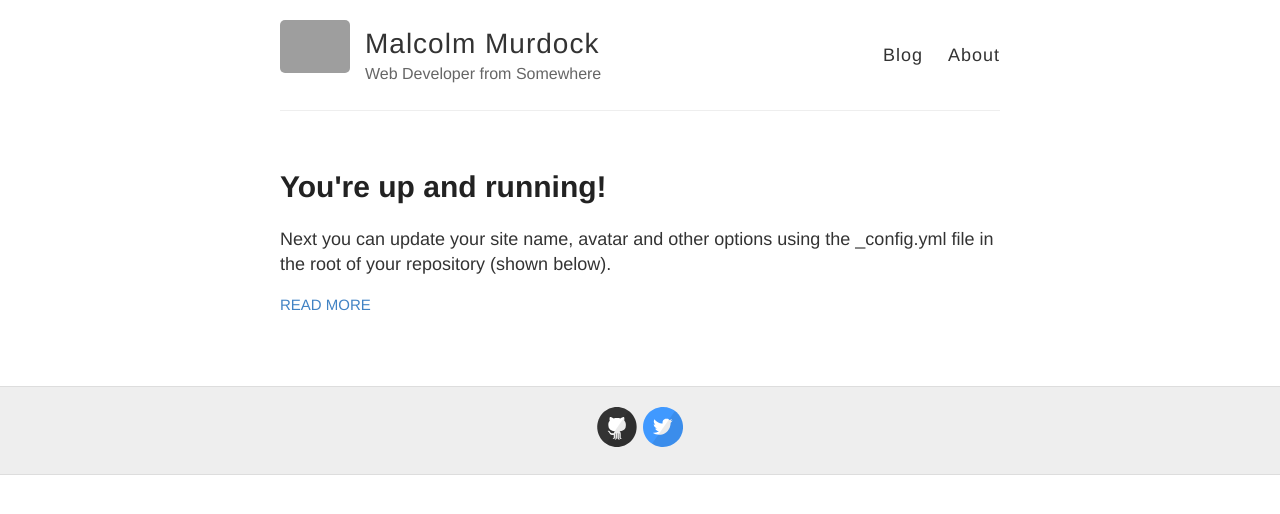
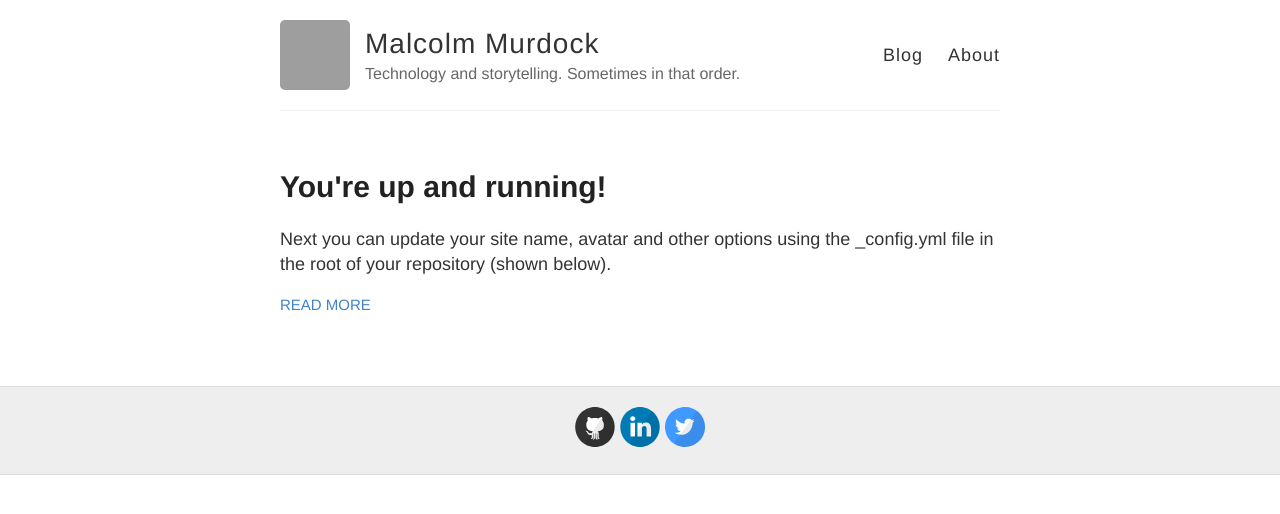
Before and after one commit to malcolmmurdock/malcolmmurdock.github.io, a Jekyll site: the page built from index.html, in a window 1280 px wide. Shown: the top 514 px of the page. Built offline with Jekyll 4.4.1, drawn with Linux system fonts in a browser that asks for light colours; grey boxes are pictures that could not be loaded.

Commit message:
Update _config.yml

```diff
--- a/_config.yml
+++ b/_config.yml
@@ -6,10 +6,10 @@
 name: Malcolm Murdock
 
 # Short bio or description (displayed in the header)
-description: Web Developer from Somewhere
+description: Technology and storytelling. Sometimes in that order.
 
 # URL of your avatar or profile pic (you could use your GitHub profile pic)
-avatar: https://raw.githubusercontent.com/barryclark/jekyll-now/master/images/jekyll-logo.png
+avatar: https://avatars.githubusercontent.com/u/2547523?v=4
 
 #
 # Flags below are optional
@@ -21,12 +21,12 @@ footer-links:
   email:
   facebook:
   flickr:
-  github: barryclark/jekyll-now
+  github: malcolmmurdock
   instagram:
-  linkedin:
+  linkedin: malcolm-murdock
   pinterest:
   rss: # just type anything here for a working RSS icon
-  twitter: jekyllrb
+  twitter: sigmoidneuron
   stackoverflow: # your stackoverflow profile, e.g. "users/50476/bart-kiers"
   youtube: # channel/<your_long_string> or user/<user-name>
   googleplus: # anything in your profile username that comes after plus.google.com/
```
